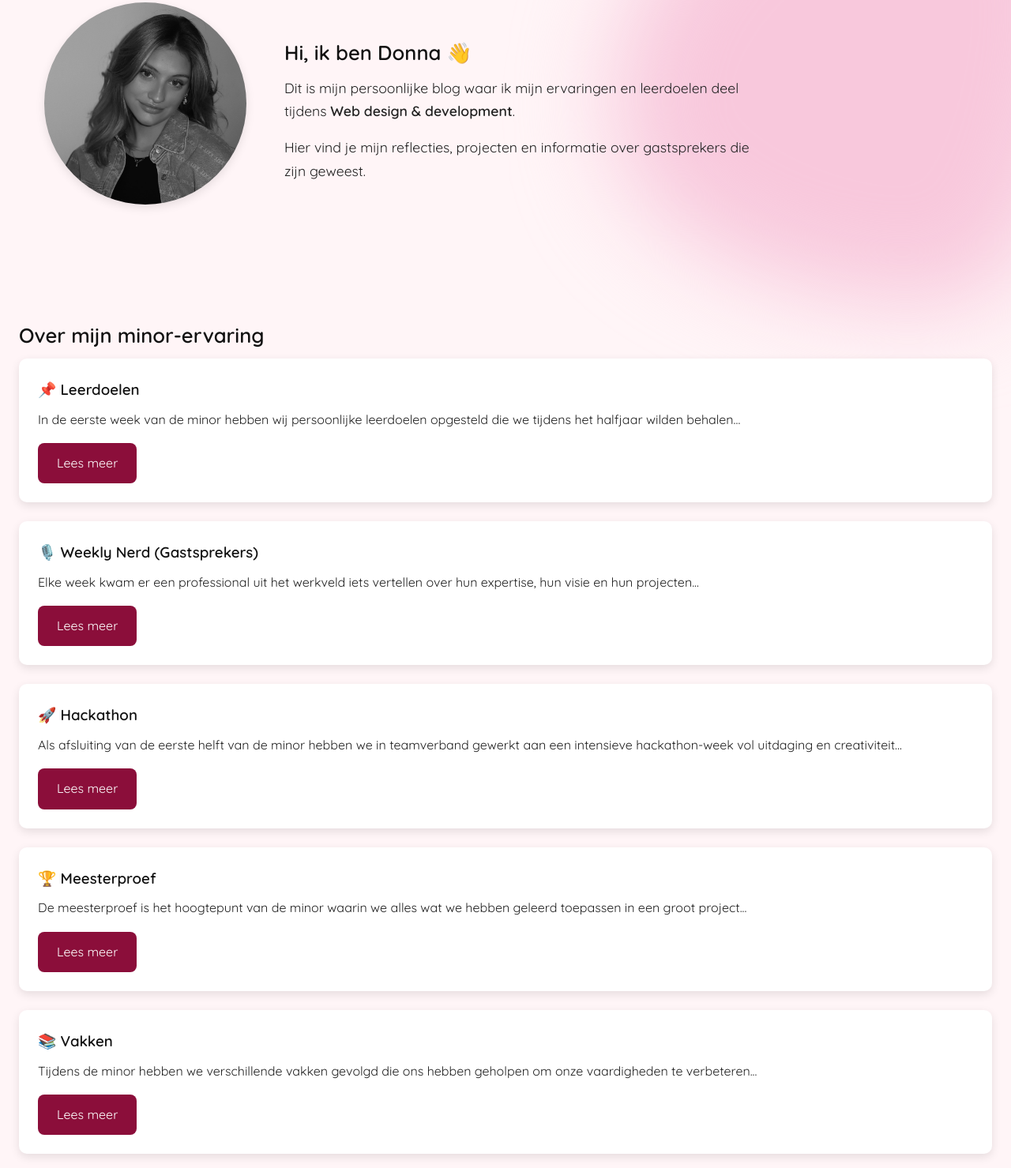
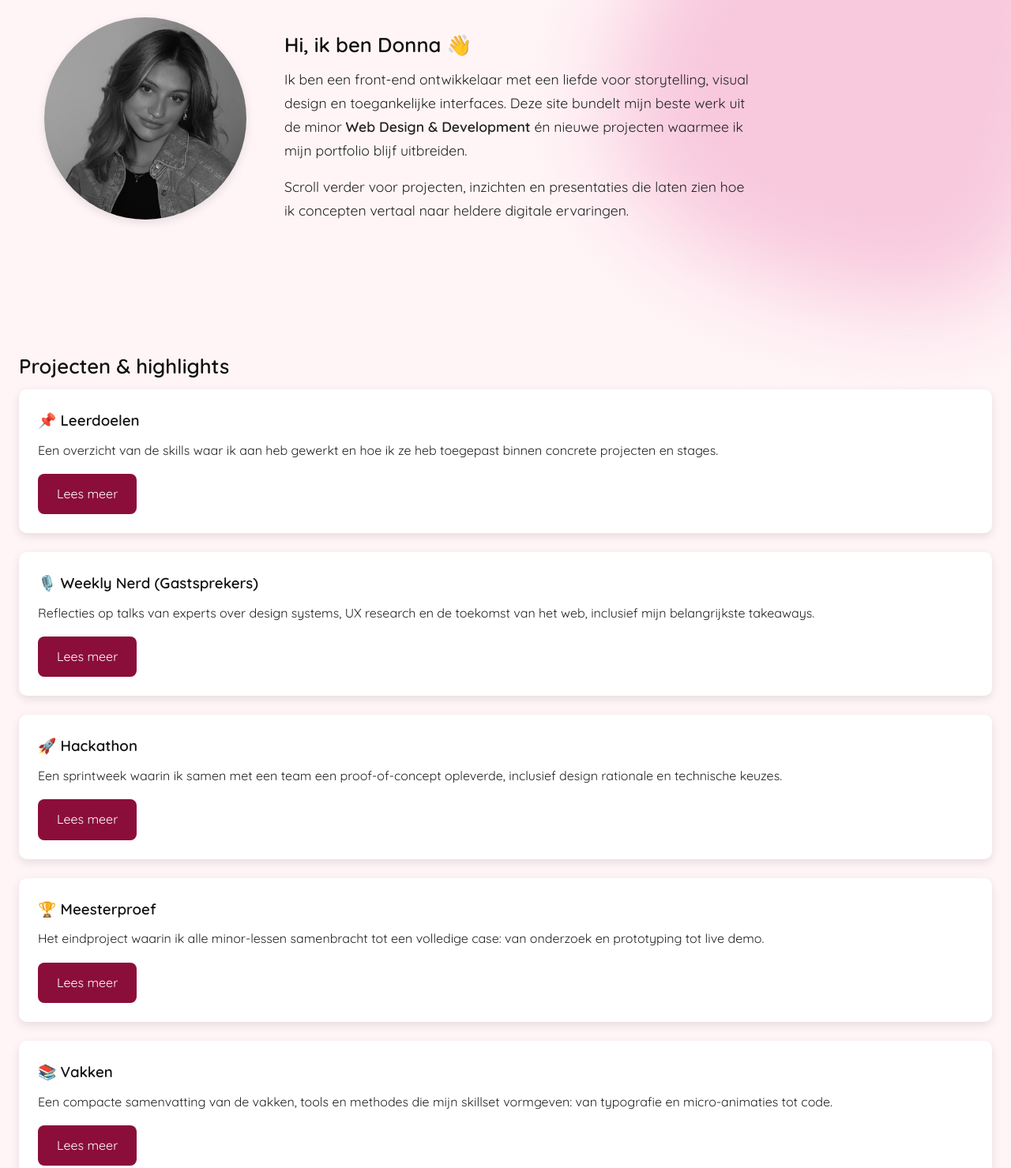
Before and after one commit to donnavh/eindsite, a plain HTML site: page index.html in a window 1280 px wide. Shown: the part 239-1718 px from the top of the page at 79% size. Drawn offline with Linux system fonts and the light colour scheme.

Commit message:
Reframe homepage copy for portfolio

```diff
--- a/index.html
+++ b/index.html
@@ -4,7 +4,7 @@
     <meta charset="UTF-8" />
     <meta http-equiv="X-UA-Compatible" content="IE=edge" />
     <meta name="viewport" content="width=device-width, initial-scale=1.0" />
-    <title>Donna van Haastrecht</title>
+    <title>Portfolio | Donna van Haastrecht</title>
     <link rel="stylesheet" href="styles.css" />
     <link rel="stylesheet" href="index.css" />
   </head>
@@ -24,12 +24,14 @@
           <div>
             <h2>Hi, ik ben Donna 👋</h2>
             <p>
-              Dit is mijn persoonlijke blog waar ik mijn ervaringen en
-              leerdoelen deel tijdens <strong>Web design & development</strong>.
+              Ik ben een front-end ontwikkelaar met een liefde voor storytelling,
+              visual design en toegankelijke interfaces. Deze site bundelt mijn
+              beste werk uit de minor <strong>Web Design &amp; Development</strong>
+              én nieuwe projecten waarmee ik mijn portfolio blijf uitbreiden.
             </p>
             <p>
-              Hier vind je mijn reflecties, projecten en informatie over
-              gastsprekers die zijn geweest.
+              Scroll verder voor projecten, inzichten en presentaties die laten
+              zien hoe ik concepten vertaal naar heldere digitale ervaringen.
             </p>
             <!-- <div class="animated-circle"></div> -->
           </div>
@@ -37,13 +39,13 @@
       </section>
 
       <section class="blog-overzicht">
-        <h2>Over mijn minor-ervaring</h2>
+        <h2>Projecten &amp; highlights</h2>
 
         <article class="blog-post">
           <h3>📌 Leerdoelen</h3>
           <p>
-            In de eerste week van de minor hebben wij persoonlijke leerdoelen
-            opgesteld die we tijdens het halfjaar wilden behalen...
+            Een overzicht van de skills waar ik aan heb gewerkt en hoe ik ze
+            heb toegepast binnen concrete projecten en stages.
           </p>
           <a href="leerdoelen.html" class="button">Lees meer</a>
         </article>
@@ -51,8 +53,8 @@
         <article class="blog-post">
           <h3>🎙️ Weekly Nerd (Gastsprekers)</h3>
           <p>
-            Elke week kwam er een professional uit het werkveld iets vertellen
-            over hun expertise, hun visie en hun projecten...
+            Reflecties op talks van experts over design systems, UX research en
+            de toekomst van het web, inclusief mijn belangrijkste takeaways.
           </p>
           <a href="weeklynerd.html" class="button">Lees meer</a>
         </article>
@@ -60,9 +62,8 @@
         <article class="blog-post">
           <h3>🚀 Hackathon</h3>
           <p>
-            Als afsluiting van de eerste helft van de minor hebben we in
-            teamverband gewerkt aan een intensieve hackathon-week vol uitdaging
-            en creativiteit...
+            Een sprintweek waarin ik samen met een team een proof-of-concept
+            opleverde, inclusief design rationale en technische keuzes.
           </p>
           <a href="hackaton.html" class="button">Lees meer</a>
         </article>
@@ -70,8 +71,8 @@
         <article class="blog-post">
           <h3>🏆 Meesterproef</h3>
           <p>
-            De meesterproef is het hoogtepunt van de minor waarin we alles wat
-            we hebben geleerd toepassen in een groot project...
+            Het eindproject waarin ik alle minor-lessen samenbracht tot een
+            volledige case: van onderzoek en prototyping tot live demo.
           </p>
           <a href="meesterproef.html" class="button">Lees meer</a>
         </article>
@@ -79,8 +80,8 @@
         <article class="blog-post">
           <h3>📚 Vakken</h3>
           <p>
-            Tijdens de minor hebben we verschillende vakken gevolgd die ons
-            hebben geholpen om onze vaardigheden te verbeteren...
+            Een compacte samenvatting van de vakken, tools en methodes die mijn
+            skillset vormgeven: van typografie en micro-animaties tot code.
           </p>
           <a href="vakken.html" class="button">Lees meer</a>
         </article>
```
